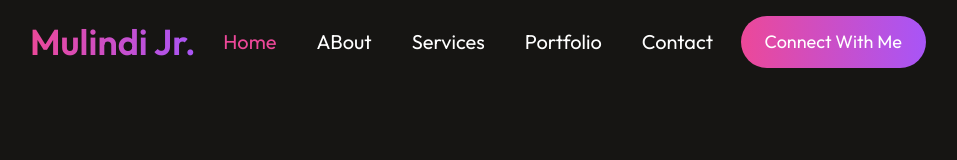
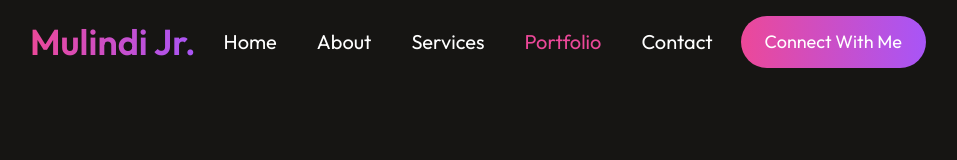
Before and after one commit to mulindijr/Portfolio, a React (Vite) app: page / in a window 1280 px wide. Shown: the top 160 px of the page, without its empty margins (162-1119 px from the left). Built offline with nearby package versions, Linux system fonts and the light colour scheme.

Commit message:
Refactor Navbar to implement active link highlighting with React Scroll

```diff
--- a/src/components/Navbar.jsx
+++ b/src/components/Navbar.jsx
@@ -1,22 +1,54 @@
-import React, { useState } from 'react'
-import AnchorLink from 'react-anchor-link-smooth-scroll';
+import React, { useState } from 'react';
+import { Link } from 'react-scroll';
 
 const Navbar = () => {
-  const [menu, setMenu] = useState('home')
+  const [activeSection, setActiveSection] = useState('home');
+
+  const handleSetActive = (to) => {
+    setActiveSection(to);
+  };
 
   return (
     <div className='flex justify-between items-center p-4 mx-44 sticky top-0 z-50 bg-[#161513]'>
-      <h1 className='cursor-pointer text-4xl font-semibold bg-gradient-to-r from-pink-500 to-purple-500 bg-clip-text text-transparent'><AnchorLink href='#home'>Mulindi Jr.</AnchorLink></h1>
+      <h1 className='cursor-pointer text-4xl font-semibold bg-gradient-to-r from-pink-500 to-purple-500 bg-clip-text text-transparent'>
+        <Link to="home" smooth={true} duration={1500} spy={true} onSetActive={() => handleSetActive('home')}>
+          Mulindi Jr.
+        </Link>
+      </h1>
       <ul className='flex space-x-10 text-[20px]'>
-        <li className={`cursor-pointer ${menu==='home' ? 'text-pink-500' : 'text-white'}`}onClick={() => setMenu('home')}> <AnchorLink href='#home'>Home</AnchorLink></li>
-        <li className={`cursor-pointer ${menu==='about' ? 'text-pink-500' : 'text-white'}`}onClick={() => setMenu('about')}> <AnchorLink href='#about' offset={100}>ABout</AnchorLink></li>
-        <li className={`cursor-pointer ${menu==='services' ? 'text-pink-500' : 'text-white'}`}onClick={() => setMenu('services')}> <AnchorLink href='#services' offset={100}>Services</AnchorLink></li>
-        <li className={`cursor-pointer ${menu==='portfolio' ? 'text-pink-500' : 'text-white'}`}onClick={() => setMenu('portfolio')}> <AnchorLink href='#portfolio' offset={100}>Portfolio</AnchorLink></li>
-        <li className={`cursor-pointer ${menu==='contact' ? 'text-pink-500' : 'text-white'}`}onClick={() => setMenu('contact')}> <AnchorLink href='#contact' offset={100}>Contact</AnchorLink></li>
+        <li className={`cursor-pointer ${activeSection === 'home' ? 'text-pink-500' : 'text-white'}`}>
+          <Link to="home" smooth={true} duration={1500} spy={true} onSetActive={() => handleSetActive('home')}>
+            Home
+          </Link>
+        </li>
+        <li className={`cursor-pointer ${activeSection === 'about' ? 'text-pink-500' : 'text-white'}`}>
+          <Link to="about" smooth={true} duration={1500} spy={true} offset={-100} onSetActive={() => handleSetActive('about')}>
+            About
+          </Link>
+        </li>
+        <li className={`cursor-pointer ${activeSection === 'services' ? 'text-pink-500' : 'text-white'}`}>
+          <Link to="services" smooth={true} duration={1500} spy={true} offset={-100} onSetActive={() => handleSetActive('services')}>
+            Services
+          </Link>
+        </li>
+        <li className={`cursor-pointer ${activeSection === 'portfolio' ? 'text-pink-500' : 'text-white'}`}>
+          <Link to="portfolio" smooth={true} duration={1500} spy={true} offset={-100} onSetActive={() => handleSetActive('portfolio')}>
+            Portfolio
+          </Link>
+        </li>
+        <li className={`cursor-pointer ${activeSection === 'contact' ? 'text-pink-500' : 'text-white'}`}>
+          <Link to="contact" smooth={true} duration={1500} spy={true} offset={-100} onSetActive={() => handleSetActive('contact')}>
+            Contact
+          </Link>
+        </li>
       </ul>
-      <AnchorLink href='#contact' offset={100}><button className="py-3 px-6 rounded-full bg-gradient-to-r from-pink-500 to-purple-500 hover:bg-gradient-to-l hover:from-red-500 hover:to-green-500 transition text-white text-lg">Connect With Me</button></AnchorLink>
+      <Link to="contact" smooth={true} duration={1500} spy={true} offset={-100}>
+        <button className="py-3 px-6 rounded-full bg-gradient-to-r from-pink-500 to-purple-500 hover:bg-gradient-to-l hover:from-red-500 hover:to-green-500 transition text-white text-lg">
+          Connect With Me
+        </button>
+      </Link>
     </div>
-  )
-}
+  );
+};
 
-export default Navbar
+export default Navbar;
```
